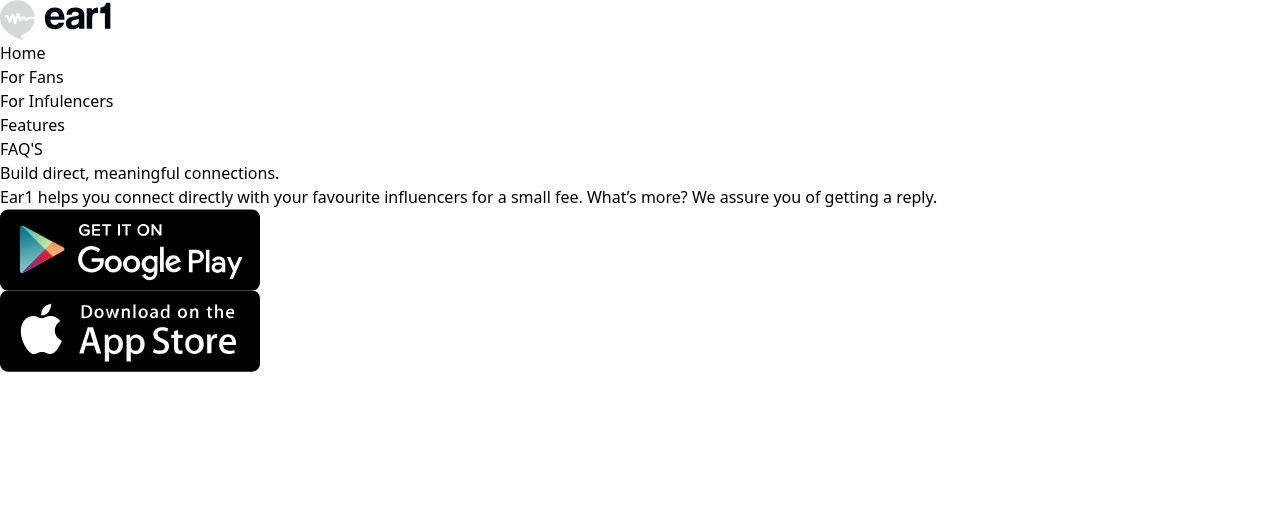
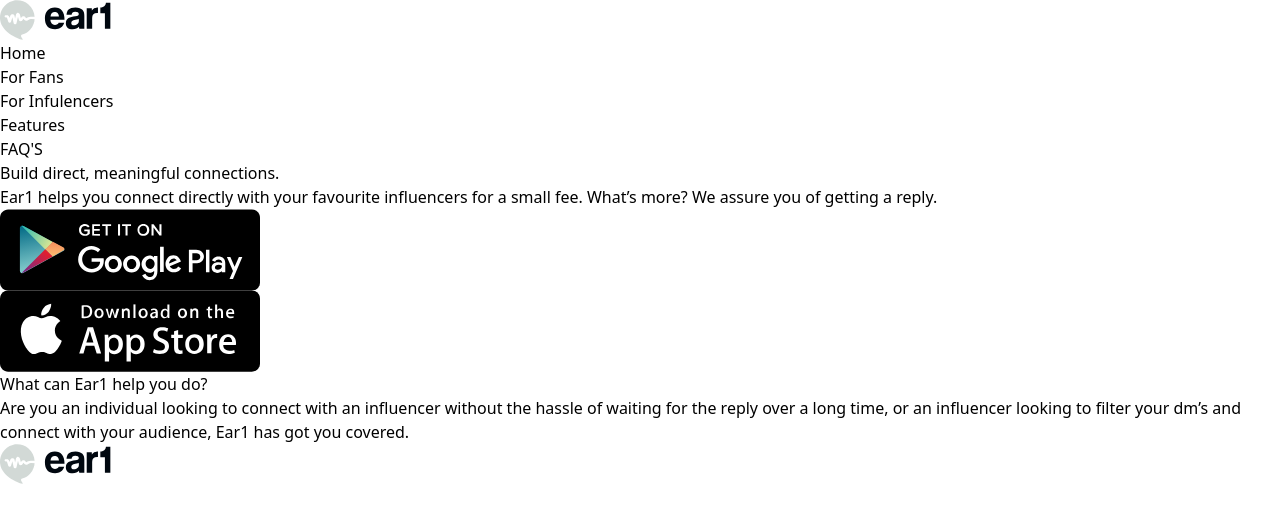
Before and after one commit to 9ightshade/Ear-1, a React (Vite) app: page / in a window 1280 px wide. Shown: the top 522 px of the page. Built offline with nearby package versions, Linux system fonts and the light colour scheme.

Commit message:
creating and nesting comp

```diff
--- a/src/components/Hero/Cta.jsx
+++ b/src/components/Hero/Cta.jsx
@@ -6,12 +6,12 @@
 
 return(
 
-<div className="md:flex" >
-<div>
+<div className="md:flex w-[50%] mx-auto gap-[1.5em] justify-center" >
+<div className="max-w-[200px] mt-[1.5em]">
     <img src={playstore} alt="playstore" />
 </div>
 
-<div>
+<div className="max-w-[200px] mt-[1.5em] " >
     <img src={appstore} alt="appstore" />
 </div>
 
--- a/src/components/Hero/HeroTxt.jsx
+++ b/src/components/Hero/HeroTxt.jsx
@@ -4,7 +4,7 @@
 
 return(
 
-<div className="text-white" >
+<div className="text-white w-[70%] mx-auto" >
 
 <h1 className="text-center text-[2em] font-bold" >
 Build direct, meaningful connections.
--- /dev/null
+++ b/src/components/Main/Agenda.jsx
@@ -0,0 +1,29 @@
+import agenda from "../../assets/logo-black.svg"
+export const Agenda = ()=>{
+
+
+
+
+    return(
+<>
+
+<section className="bg-white flex justify-between " >
+<article className=" basis-[50%] ">
+<h2 className="text-[green] text-[3rem] font-bold " >
+What can Ear1 help you do?
+</h2>
+<p>
+Are you an individual looking to connect with an influencer without the hassle of waiting for the reply over a long time, or an influencer looking to filter your dm’s and connect with your audience, Ear1 has got you covered.
+</p>
+</article>
+<div className="basis-[50%]" >
+    <img src={agenda} alt="" />
+</div>
+
+
+</section>
+
+</>
+
+    )
+}
--- /dev/null
+++ b/src/components/Main/Main.jsx
@@ -0,0 +1,15 @@
+import { Agenda } from "./Agenda"
+
+export const Main = ()=>{
+
+return(
+
+<>
+<Agenda/>
+
+
+</>
+
+)
+
+}
--- a/src/pages/home.jsx
+++ b/src/pages/home.jsx
@@ -1,4 +1,5 @@
 import { Hero } from "../components/Hero/Hero";
+import { Main } from "../components/Main/Main";
 import { Nav } from "../components/Nav/Nav";
 
 
@@ -7,6 +8,7 @@
     <div className="bg-[green] h-[100vh]">
  <Nav/>
  <Hero/>
+ <Main/>
     </div>
   );
 };
```
